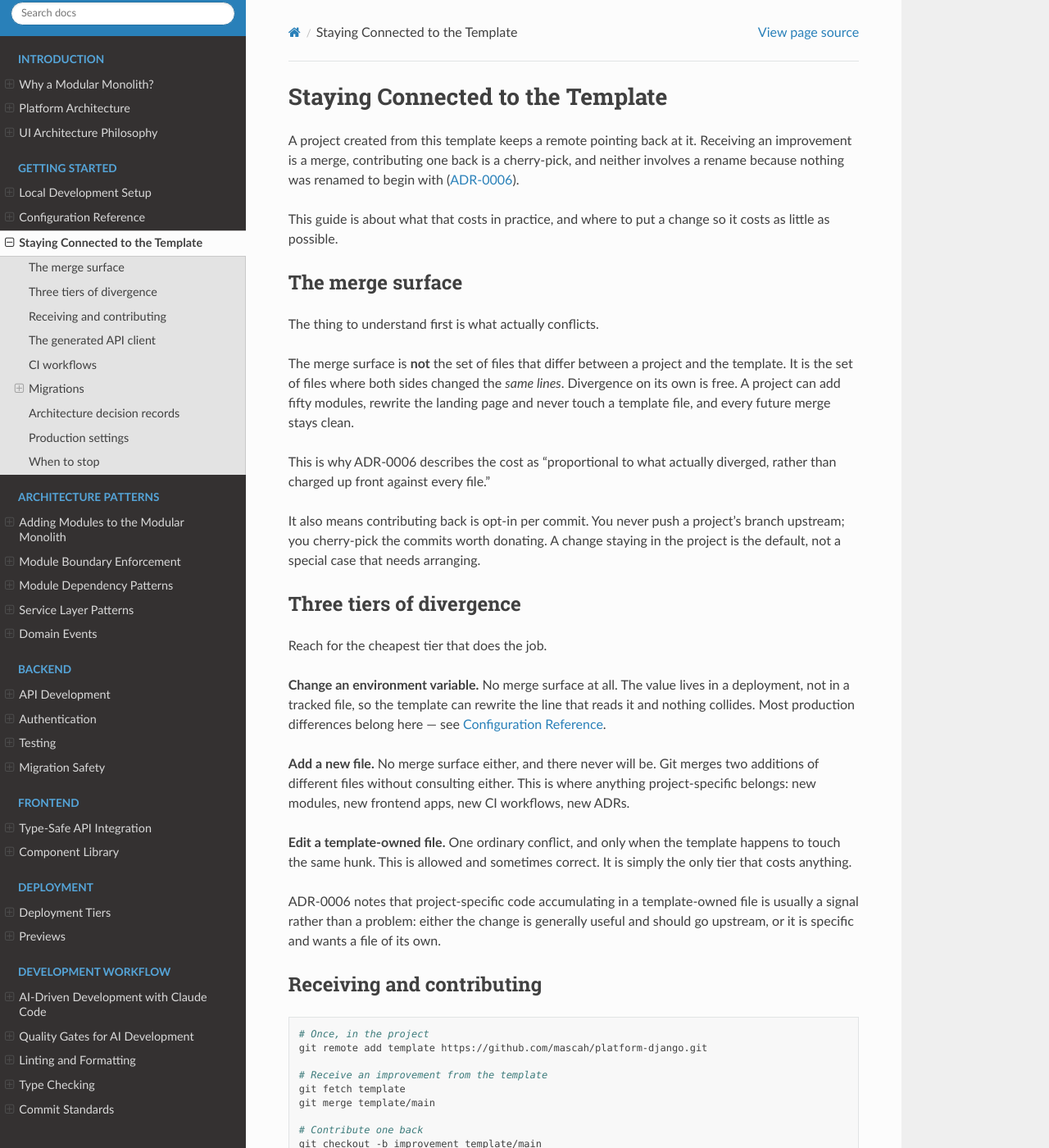
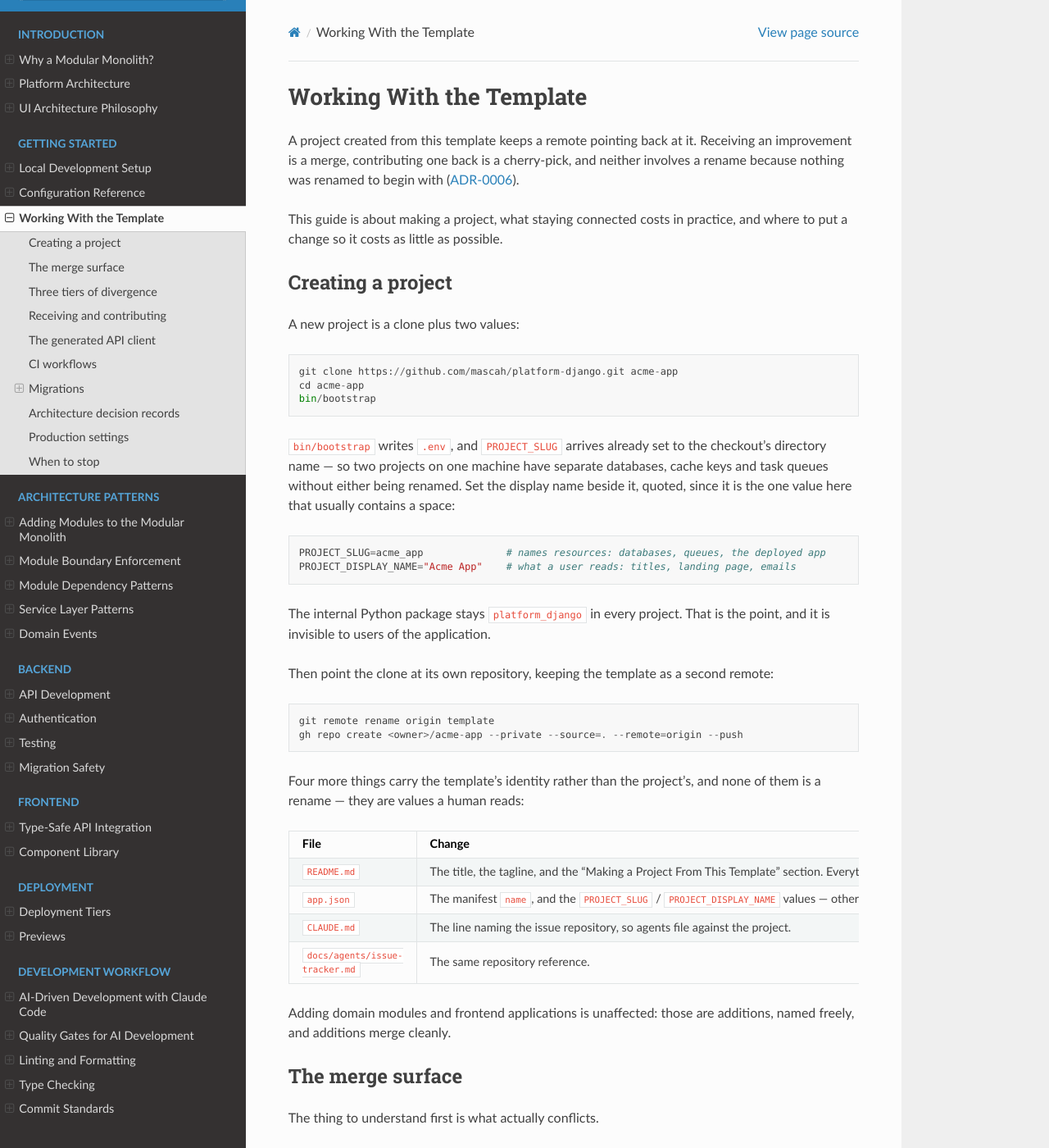
Before and after one commit to mascah/platform-django, a Sphinx documentation site: the page built from docs/1-getting-started/staying-connected.rst, in a window 1280 px wide and 1400 px high. Shown: the whole window at 82% size. Built offline with Sphinx 7.4.7 and the Read the Docs theme 3.1.0, drawn with Linux system fonts in a browser that asks for light colours; some of the changed text lies outside the part shown.

Commit message:
docs: move project creation out of the README into the guide
The README's "Making a Project From This Template" section, and the two
subsections nested under it, are instructions aimed at someone who does not
have a project yet. Every clone inherits them, and a clone is exactly the
reader they are wrong for.

That is not hypothetical. Two projects made from this template shipped a
README still describing itself as "a project template for building web
applications" — the title had been changed and the seventy-nine lines beneath
it had not. A section that long is one a person skims past.

Moves the detail into the guide, which already owned two thirds of it:
"Receiving and contributing" carried the same git commands, and "When to stop"
the same eject summary. What was genuinely missing there was how a project
gets created in the first place, so that becomes its opening section, along
with the four files that carry the template's identity rather than the
project's. Retitled to "Working With the Template", since it now spans making
a project as well as staying connected to one. The filename is unchanged, so
every reference to it still resolves.

What is left in the README is twenty-two lines ending in a note naming exactly
what a new project deletes: this section, the title and the tagline.
Everything below it is true of a project as written.

Docs build clean under -W; tests/test_eject.py and tests/test_project_identity.py
pass.

Co-Authored-By: Claude Opus 5 (1M context) <noreply@anthropic.com>

```diff
--- a/docs/1-getting-started/staying-connected.rst
+++ b/docs/1-getting-started/staying-connected.rst
@@ -1,13 +1,64 @@
-Staying Connected to the Template
-=================================
+Working With the Template
+=========================
 
 A project created from this template keeps a remote pointing back at it.
 Receiving an improvement is a merge, contributing one back is a cherry-pick, and
 neither involves a rename because nothing was renamed to begin with
 (:doc:`ADR-0006 </adr/0006-identity-as-data-no-rename>`).
 
-This guide is about what that costs in practice, and where to put a change so it
-costs as little as possible.
+This guide is about making a project, what staying connected costs in practice,
+and where to put a change so it costs as little as possible.
+
+Creating a project
+------------------
+
+A new project is a clone plus two values::
+
+    git clone https://github.com/mascah/platform-django.git acme-app
+    cd acme-app
+    bin/bootstrap
+
+``bin/bootstrap`` writes ``.env``, and ``PROJECT_SLUG`` arrives already set to
+the checkout's directory name --- so two projects on one machine have separate
+databases, cache keys and task queues without either being renamed. Set the
+display name beside it, quoted, since it is the one value here that usually
+contains a space::
+
+    PROJECT_SLUG=acme_app              # names resources: databases, queues, the deployed app
+    PROJECT_DISPLAY_NAME="Acme App"    # what a user reads: titles, landing page, emails
+
+The internal Python package stays ``platform_django`` in every project. That is
+the point, and it is invisible to users of the application.
+
+Then point the clone at its own repository, keeping the template as a second
+remote::
+
+    git remote rename origin template
+    gh repo create <owner>/acme-app --private --source=. --remote=origin --push
+
+Four more things carry the template's identity rather than the project's, and
+none of them is a rename --- they are values a human reads:
+
+.. list-table::
+   :header-rows: 1
+   :widths: 35 65
+
+   * - File
+     - Change
+   * - ``README.md``
+     - The title, the tagline, and the "Making a Project From This Template"
+       section. Everything below that section is true of a project as written.
+   * - ``app.json``
+     - The manifest ``name``, and the ``PROJECT_SLUG`` /
+       ``PROJECT_DISPLAY_NAME`` values --- otherwise the project deploys under
+       the template's name.
+   * - ``CLAUDE.md``
+     - The line naming the issue repository, so agents file against the project.
+   * - ``docs/agents/issue-tracker.md``
+     - The same repository reference.
+
+Adding domain modules and frontend applications is unaffected: those are
+additions, named freely, and additions merge cleanly.
 
 The merge surface
 -----------------
@@ -206,8 +257,25 @@ When to stop
 ------------
 
 A project that has its own infrastructure, its own deployment story and nothing
-left it wants to receive runs ``bin/eject``. That renames what the template
-brought, drops the remote and deletes the script
-(:doc:`ADR-0007 </adr/0007-ejecting-from-the-template>`).
+left it wants to receive runs ``bin/eject``
+(:doc:`ADR-0007 </adr/0007-ejecting-from-the-template>`)::
 
-It is one-way. Until then the rename buys nothing and costs the ability to merge.
+    bin/eject acme_app                      # display name derived: "Acme App"
+    bin/eject acme_app "ACME Rocket Sled"   # or given explicitly
+
+It renames the package, the workspace application and every reference to them,
+drops the ``template`` remote, regenerates the lockfiles, and deletes itself.
+Links that point at the template's *own* repository are left alone and listed,
+because renaming a clone URL only produces one that resolves to nothing.
+
+``PROJECT_SLUG`` and ``PROJECT_DISPLAY_NAME`` stay --- they are ordinary
+configuration, not template scaffolding. Only their defaults move.
+
+This is the line worth holding before then. Renaming a *value* a human reads is
+free; renaming an *identifier* Python, pnpm or import-linter resolves is
+ejecting by hand, and costs the ability to merge without buying the exit.
+
+It is one-way. It refuses to run against a dirty tree so that ``git reset
+--hard`` is a real undo in the minute afterwards, but there is no route back
+once you have built on it. Do it when you have decided you will never merge with
+the template again; until then the rename buys nothing and costs the ability to.
```
Also changed, not shown: README.md (+10 -67 lines).
